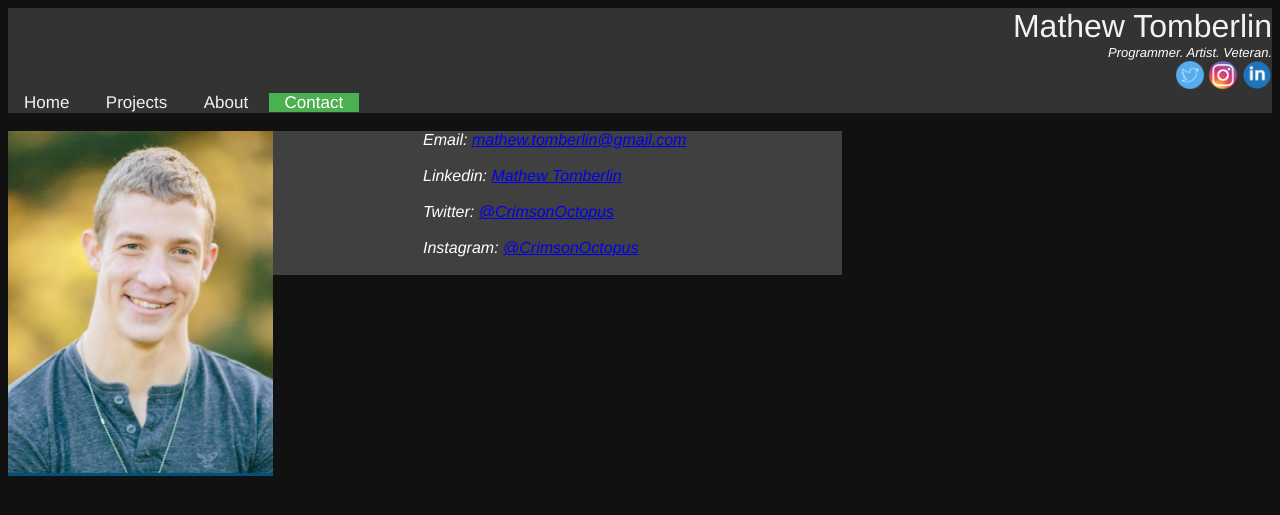
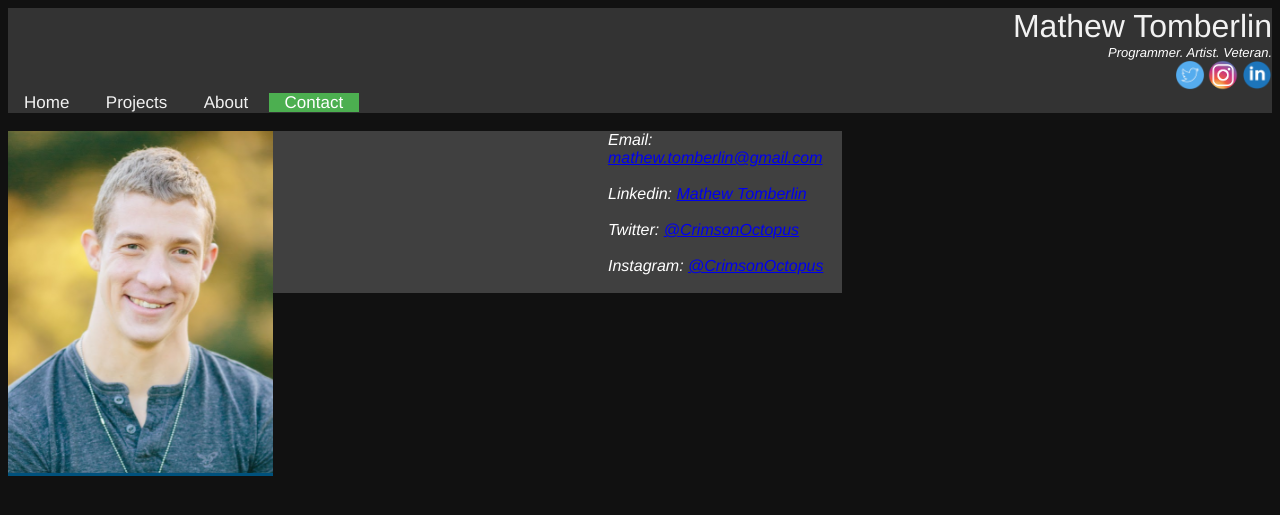
Before and after one commit to MathewTomberlin/MathewTomberlin.github.io, a PHP site: page /contact.html in a window 1280 px wide. Shown: the top 515 px of the page. Run offline with PHP 8.4, Linux system fonts and the light colour scheme.

Commit message:
Updated site

```diff
--- a/src/css/style.css
+++ b/src/css/style.css
@@ -169,7 +169,7 @@ body {
 address{
   background-color:#404040;
   width: 66%;
-  padding-left:400px;
+  padding-left:600px;
 }
 
 /* Add a background color to the button if it is clicked on (add the .active class with JS), and when you move the mouse over it (hover) */
```
